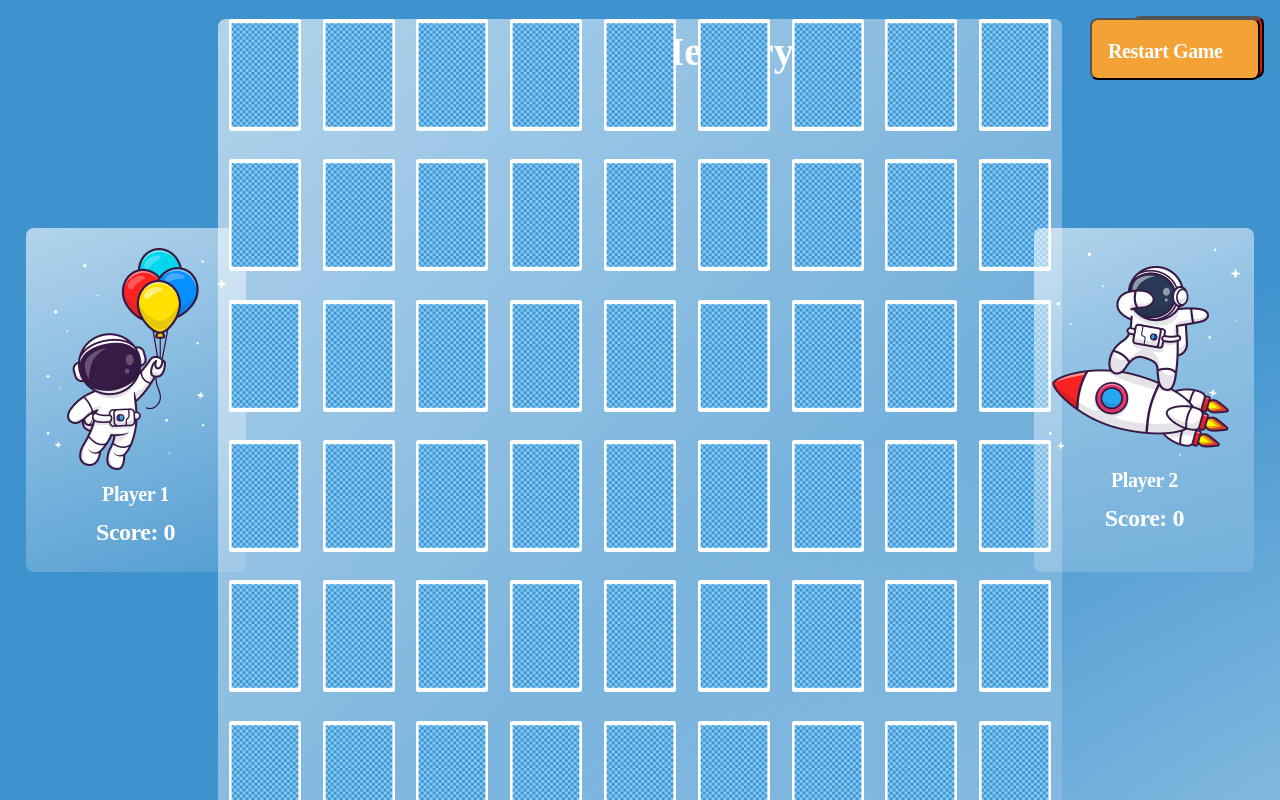
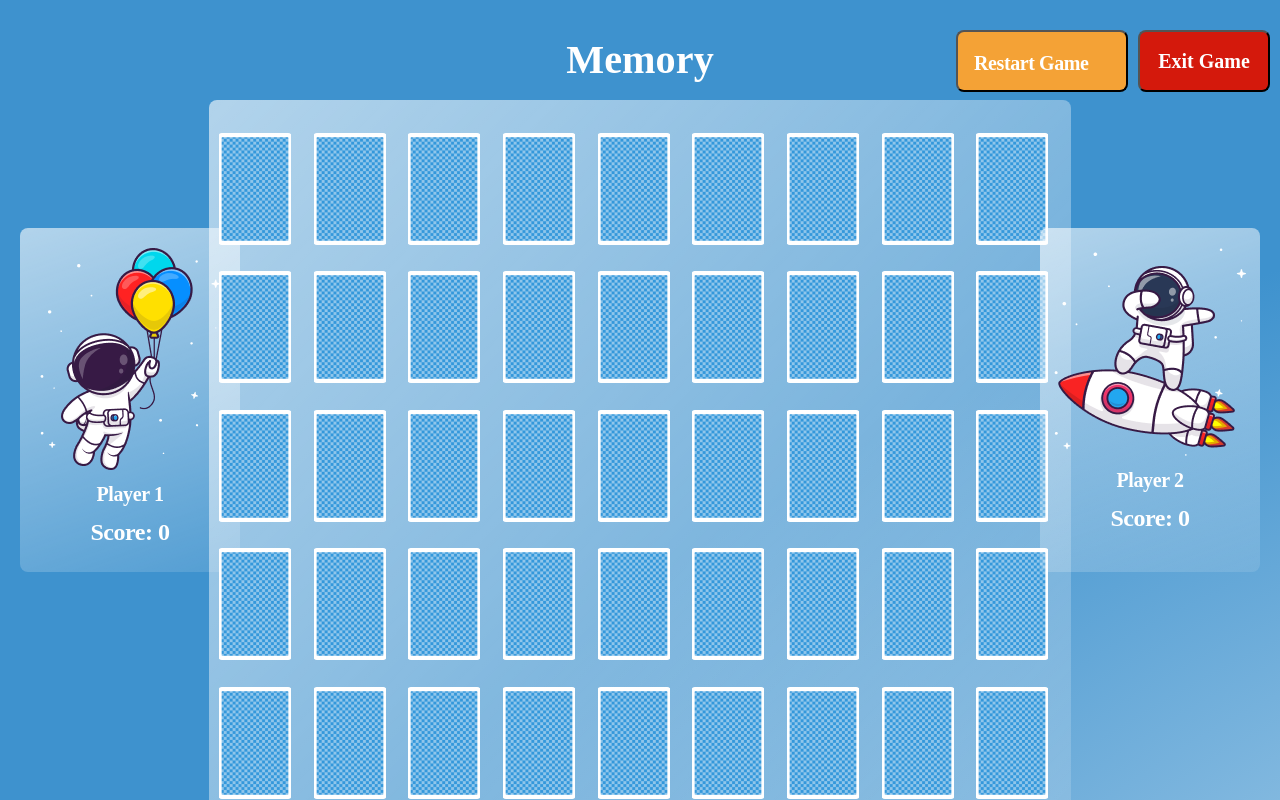
Before and after one commit to WamashuduSengani/my-memory-game, a React (Create React App) app: page / in a window 1280 px wide. Shown: the top 800 px of the page. Built offline with nearby package versions, Linux system fonts and the light colour scheme.

Commit message:
this changes update the styling of the game board

```diff
--- a/src/pages/gamePlay/GameBoard.tsx
+++ b/src/pages/gamePlay/GameBoard.tsx
@@ -93,7 +93,7 @@ const GameBoard = () => {
   const [matchedCards, setMatchedCards] = useState<Card[]>([]);
   const [players, setPlayers] = useState<Player[]>([
     { name: "Player 1", score: 0 },
-    { name: "Player 2", score: 0 }
+    { name: "Player 2", score: 0 },
   ]);
   const [currentPlayerIndex, setCurrentPlayerIndex] = useState<number>(0);
 
@@ -114,14 +114,17 @@ const GameBoard = () => {
     setMatchedCards([]);
     setPlayers([
       { name: "Player 1", score: 0 },
-      { name: "Player 2", score: 0 }
+      { name: "Player 2", score: 0 },
     ]);
     setCurrentPlayerIndex(0);
   };
 
-
   const handleCardClick = (clickedCard: Card) => {
-    if (flippedCards.length === 2 || flippedCards.includes(clickedCard) || matchedCards.includes(clickedCard)) {
+    if (
+      flippedCards.length === 2 ||
+      flippedCards.includes(clickedCard) ||
+      matchedCards.includes(clickedCard)
+    ) {
       return;
     }
 
@@ -131,9 +134,14 @@ const GameBoard = () => {
     if (updatedFlippedCards.length === 2) {
       const [firstCard, secondCard] = updatedFlippedCards;
 
-      if (firstCard.rank === secondCard.rank && firstCard.color === secondCard.color) {
+      if (
+        firstCard.rank === secondCard.rank &&
+        firstCard.color === secondCard.color
+      ) {
         setMatchedCards([...matchedCards, firstCard, secondCard]);
-        setDeck(deck.filter((card) => card !== firstCard && card !== secondCard));
+        setDeck(
+          deck.filter((card) => card !== firstCard && card !== secondCard)
+        );
 
         // Update the score for the current player
         setPlayers((prevPlayers) => {
@@ -156,17 +164,12 @@ const GameBoard = () => {
     }
   };
 
-
-
   const togglePlayerTurn = () => {
     setCurrentPlayerIndex((prevIndex) => (prevIndex === 0 ? 1 : 0));
   };
 
   console.log("matchedCards", matchedCards);
 
-  // Function to render a card based on game state
-  // Update UI based on game state
-  // Update UI based on game state
   const renderCard = (card: Card, index: number) => {
     if (matchedCards.includes(card)) {
       return null;
@@ -340,13 +343,14 @@ const GameBoard = () => {
   return (
     <div className="game-play">
       <div className="memory-text">Memory</div>
+      <div className="buttons">
+        <button className="restart-button" onClick={handleRestart}>
+          Restart Game
+        </button>
         <button className="exit-button" onClick={handleExit}>
           Exit Game
         </button>
-      <button className="restart-button" onClick={handleRestart}>
-        Restart Game
-      </button>
-      <div className="game-board">
+      </div>
       <div className="player1">
         <PlayerCard
           playerName={players[0].name}
@@ -354,7 +358,9 @@ const GameBoard = () => {
           score={players[0].score}
         />
       </div>
-        <div className="rectangle-2">{deck.map(renderCard)}</div>
+      <div className="game-board">
+        <div className="grid">{deck.map(renderCard)}</div>
+      </div>
       <div className="player2">
         <PlayerCard
           playerName={players[1].name}
@@ -363,7 +369,6 @@ const GameBoard = () => {
         />
       </div>
     </div>
-    </div>
   );
 };
 
--- a/src/pages/gamePlay/styles.css
+++ b/src/pages/gamePlay/styles.css
@@ -6,23 +6,22 @@ body {
     #ffffff 0%,
     #3e92ce 100%
   );
+  font-family: "Poppins", sans-serif;
 }
 
 .game-play {
-  font-family: Poppins;
-  text-align: center;
   display: flex;
   flex-direction: column;
-  justify-content: center;
   align-items: center;
+  justify-content: flex-start;
+  width: 100%;
+  margin: 0 auto;
+  padding: 20px;
+  box-sizing: border-box;
   height: 100vh;
+  position: relative;
 }
 .memory-text {
-  position: absolute;
-  width: 184px;
-  height: 40px;
-  left: 628px;
-  top: 32px;
   font-family: "Poppins";
   font-style: normal;
   font-weight: 700;
@@ -30,19 +29,19 @@ body {
   line-height: 40px;
   letter-spacing: 0.0882153px;
   color: #ffffff;
+  margin-top: 20px;
 }
-
-.exit-button {
+.buttons {
   position: absolute;
-  top: 16px;
-  right: 16px;
+  top: 10px;
+  right: 10px;
+  margin-top: 20px;
   display: flex;
   flex-direction: row;
-  align-items: flex-start;
-  padding: 16px;
+  align-items: center;
   gap: 10px;
-  width: 132px;
-  height: 62px;
+}
+.exit-button {
   background: #d4190c;
   border-radius: 8px;
   color: #ffffff;
@@ -52,56 +51,90 @@ body {
   font-size: 20px;
   line-height: 20px;
   cursor: pointer;
+  width: 132px;
+  height: 62px;
 }
-
 .restart-button {
-  display: flex;
-  flex-direction: row;
-  align-items: flex-start;
   padding: 16px;
-  gap: 10px;
-  position: absolute;
-  width: 170px;
-  height: 62px;
-  left: 1090px;
-  top: 18px;
   background: #f4a236;
   border-radius: 8px;
+  color: #ffffff;
   font-family: Poppins;
   font-size: 20px;
   font-weight: 700;
   line-height: 30px;
   letter-spacing: -0.02em;
   text-align: left;
-  color: #ffffff;
+  cursor: pointer;
+  width: 172px;
+  height: 62px;
 }
+.game-board {
+  display: flex;
+  flex-direction: column;
+  align-items: center;
+  justify-content: center;
 
-.rectangle-2 {
-  box-sizing: border-box;
-  position: absolute;
-  width: 844px;
-  height: 842px;
-  left: 50%;
-  top: 55%;
-  transform: translate(-50%, -50%);
+  border-radius: 8px;
+  border: 1px;
+}
+.grid {
+  position: relative;
+  display: flex;
+  width: 100%;
+  max-width: 842px;
+  height: 844px;
   background: linear-gradient(
     133.05deg,
     rgba(255, 255, 255, 0.6) 0.62%,
     rgba(255, 255, 255, 0.1) 102.4%
   );
   border-radius: 8px;
-
-  /* Display as grid */
   display: grid;
-  grid-template-columns: repeat(
-    auto-fill,
-    minmax(90px, 1fr)
-  ); /* Auto-fill columns with minimum width of 100px */
-  /* Gap between grid items */
+  grid-template-columns: repeat(auto-fill, minmax(84.6px, 1fr));
+  gap: 10px;
+  margin: 20px auto;
+  padding: 10px;
+}
+.grid::before {
+  content: "";
+  grid-column: 1;
+  grid-row: 1;
 }
 
+.grid::after {
+  content: "";
+  grid-column: 1 / -1;
+  grid-row: -1;
+}
 .game-board {
+  width: 100%;
   display: flex;
   justify-content: space-between;
-  width: 96%;
+  align-items: center;
+  position: relative;
 }
+.player1 {
+  position: fixed;
+  top: 50%;
+  left: 0;
+  transform: translateY(-50%);
+  display: flex;
+  flex-direction: column;
+  align-items: flex-start;
+  justify-content: center;
+  margin-right: auto;
+  margin-left: 20px;
+}
+.player2 {
+  position: fixed;
+  top: 50%;
+  right: 0;
+  transform: translateY(-50%);
+  display: flex;
+  flex-direction: column;
+  align-items: flex-end;
+  justify-content: center;
+  margin-left: auto;
+  margin-right: 20px;
+}
```
Lines whose indentation alone changed are shown as unchanged.
